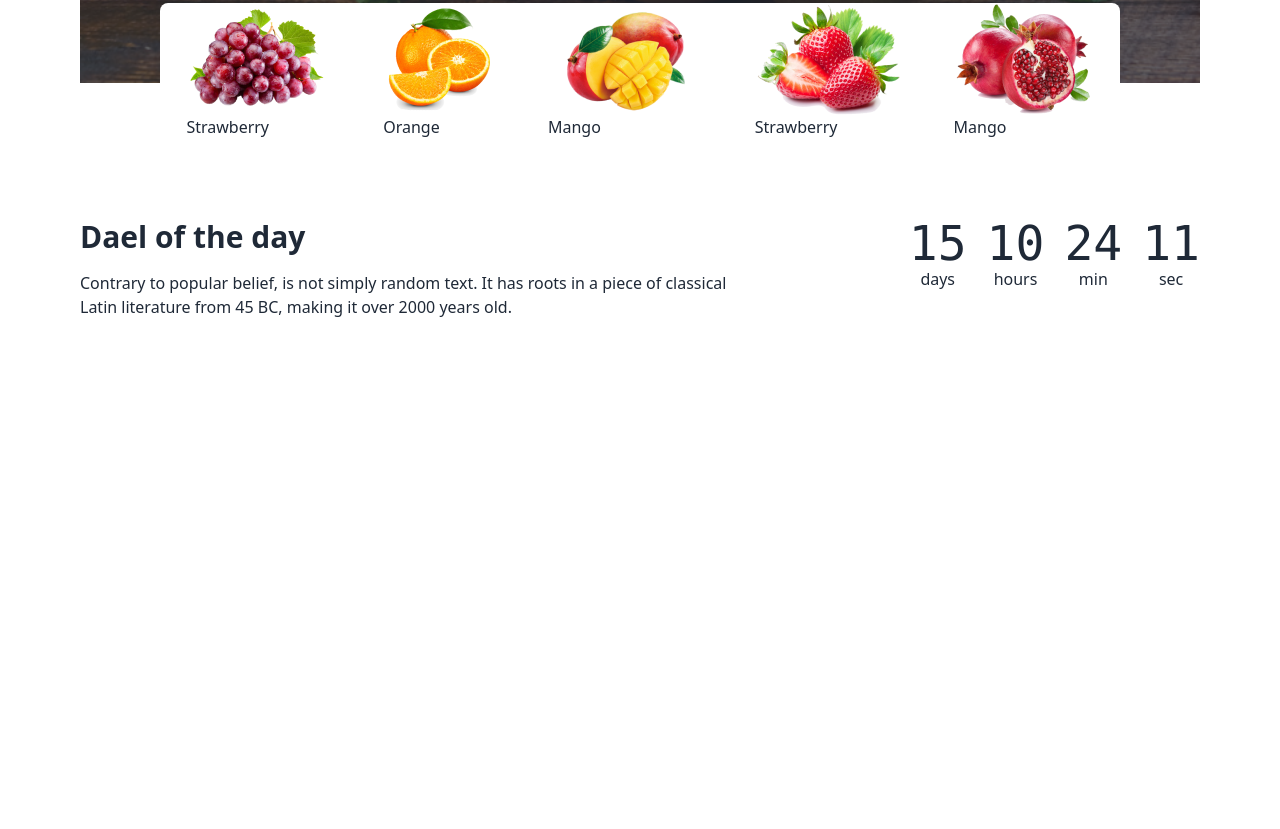
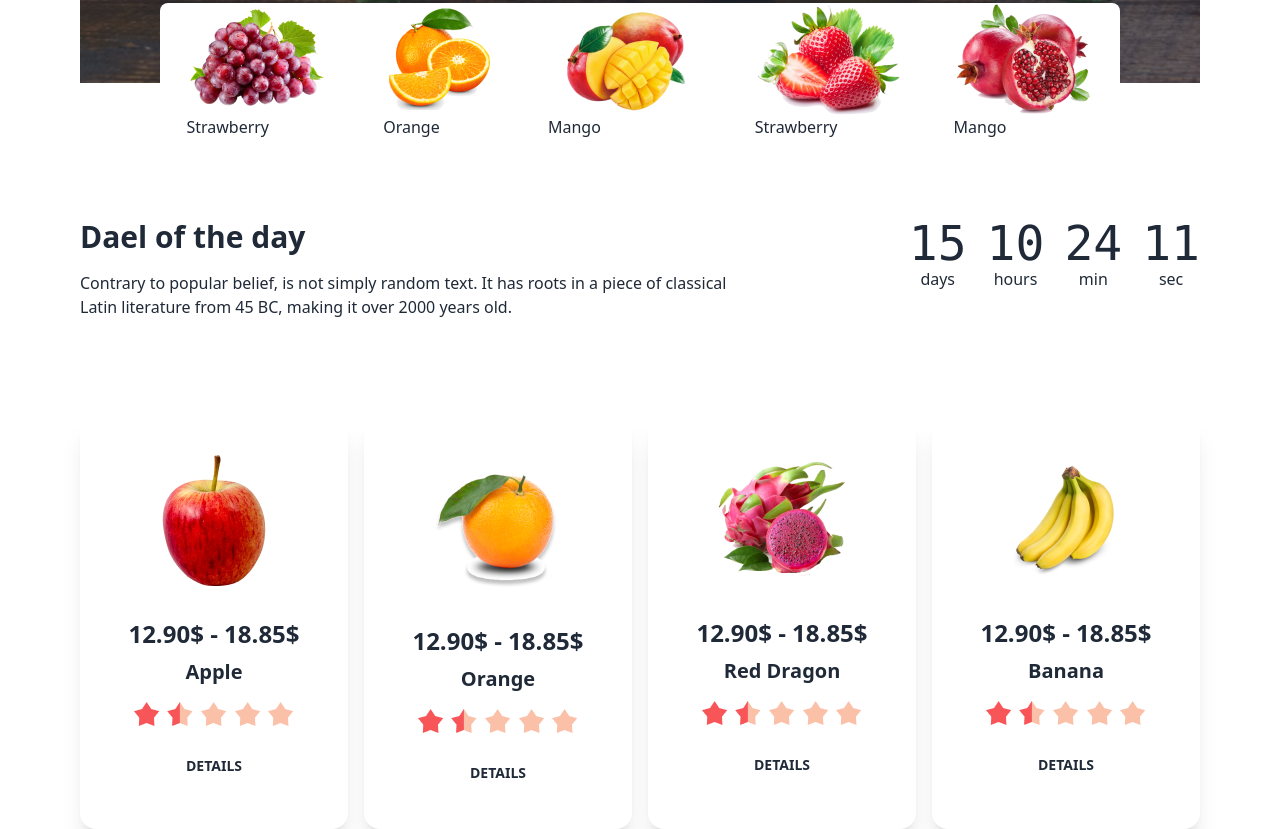
Before and after one commit to Julkarnayeen/fruit-brust-main, a plain HTML site: page index.html in a window 1280 px wide. Shown: the part 825-1654 px from the top of the page. Before the commit the page ends 1160 px from the top, so only its background shows below. Drawn offline with nearby package versions, Linux system fonts and the light colour scheme.

Commit message:
cart area complate. ki j khusi lage ekta section valo moto hole. mon da bole

```diff
--- a/index.html
+++ b/index.html
@@ -39,13 +39,13 @@
           </div>
           <div class="flex">
           <div><img src="./images/logo.png" alt=""></div>
-          <div><a class="text-3xl text-white">FruitBurst</a></div>
+          <div><a class="text-3xl text-white ml-4">FruitBurst</a></div>
           </div>
             <!-- Search -->
             <div class="navbar-end">
               <form action="/search">
                 <label for="search"></label>
-                <input class="rounded-lg text-3xl" type="text" id="search" name="q" placeholder="Search here">
+                <input class="rounded-lg text-2xl" type="text" id="search" name="q" placeholder="Search here">
               </form>
             </div>
           </div>
@@ -111,6 +111,71 @@
             </div>
           </div>
         </div>
+        <!-- card area start -->
+        <div>
+          <div class="flex px-20 mt-20 gap-4">
+            <!-- 1st One -->
+            <div class="card w-96 bg-base-100 shadow-xl">
+              <figure class="px-10 pt-10">
+                <img src="./images/fruit6.png" alt="fruit" class="rounded-xl" />
+              </figure>
+              <div class="card-body items-center text-center">
+                <h3 class="text-2xl font-bold">12.90$ - 18.85$</h3>
+
+                <h2 class="card-title">Apple</h2>
+                <img class="my-2" src="./images/5star.png" alt="">
+                <div class="card-actions">
+                  <button class="btn btn-ghost">Details</button>
+                </div>
+              </div>
+            </div>
+            <!-- 2nd One -->
+            <div class="card w-96 bg-base-100 shadow-xl">
+              <figure class="px-10 pt-10">
+                <img src="./images/fruit7.png" alt="fruit" class="rounded-xl" />
+              </figure>
+              <div class="card-body items-center text-center">
+                <h3 class="text-2xl font-bold">12.90$ - 18.85$</h3>
+
+                <h2 class="card-title">Orange</h2>
+                <img class="my-2" src="./images/5star.png" alt="">
+                <div class="card-actions">
+                  <button class="btn btn-ghost">Details</button>
+                </div>
+              </div>
+            </div>
+            <!-- 3rd One -->
+            <div class="card w-96 bg-base-100 shadow-xl">
+              <figure class="px-10 pt-10">
+                <img src="./images/fruit8.png" alt="fruit" class="rounded-xl" />
+              </figure>
+              <div class="card-body items-center text-center">
+                <h3 class="text-2xl font-bold">12.90$ - 18.85$</h3>
+
+                <h2 class="card-title">Red Dragon</h2>
+                <img class="my-2" src="./images/5star.png" alt="">
+                <div class="card-actions">
+                  <button class="btn btn-ghost">Details</button>
+                </div>
+              </div>
+            </div>
+            <!-- 4th One -->
+            <div class="card w-96 bg-base-100 shadow-xl">
+              <figure class="px-10 pt-10">
+                <img src="./images/fruit9.png" alt="fruit" class="rounded-xl" />
+              </figure>
+              <div class="card-body items-center text-center">
+                <h3 class="text-2xl font-bold">12.90$ - 18.85$</h3>
+
+                <h2 class="card-title">Banana</h2>
+                <img class="my-2" src="./images/5star.png" alt="">
+                <div class="card-actions">
+                  <button class="btn btn-ghost">Details</button>
+                </div>
+              </div>
+            </div>
+          </div>
+        </div>
 
     <!-- MAIN AREA END -->
     <!-- FOOTER AREA START -->
```
Also changed, not shown: images/5star.png (added).
